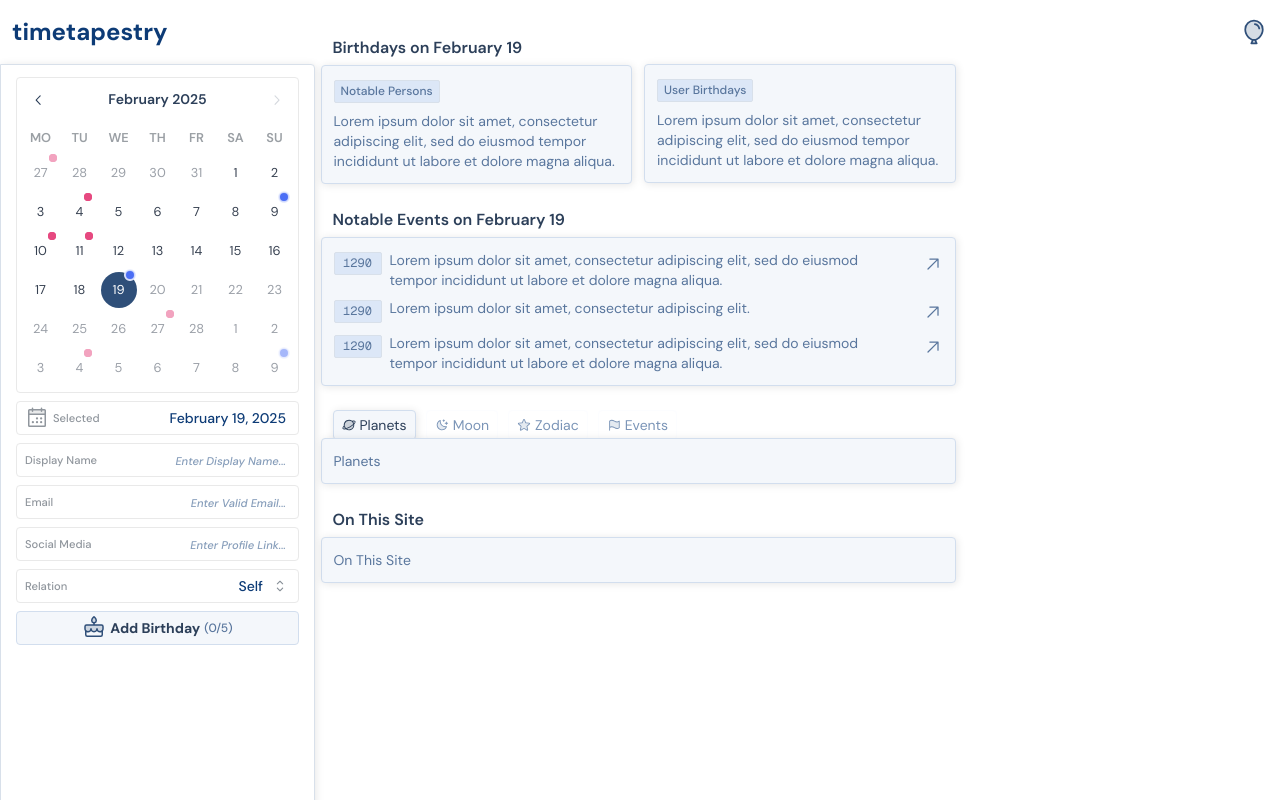
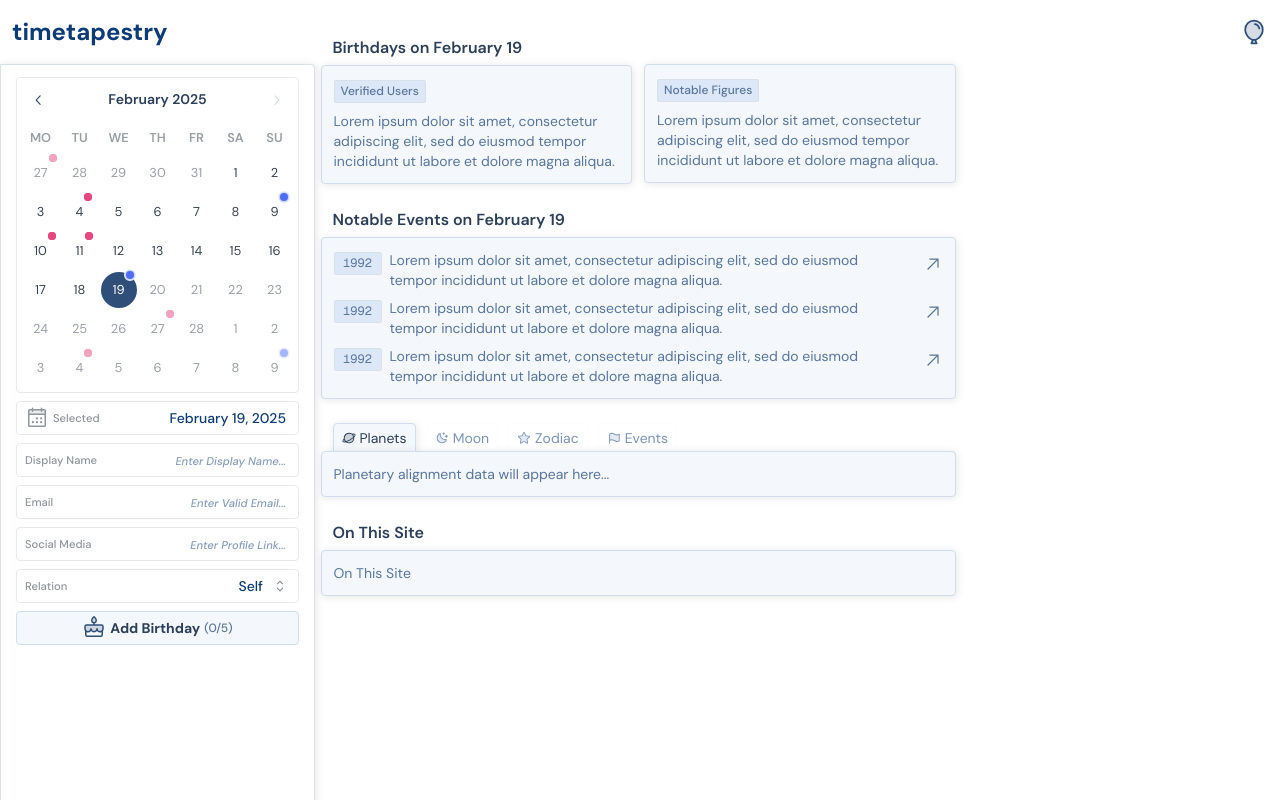
Before and after one commit to aniqatc/time-tapestry, a React (Vite) app: page / in a window 1280 px wide. Built offline with nearby package versions, Linux system fonts and the light colour scheme.

Commit message:
content: further break down main card components

```diff
--- a/src/components/Content/BirthdaysCard/BirthdaysCard.tsx
+++ b/src/components/Content/BirthdaysCard/BirthdaysCard.tsx
@@ -9,12 +9,12 @@ export default function BirthdaysCard(): JSX.Element {
   return (
     <>
       <PrimaryCard heading={`Birthdays on ${shortFormattedDate}`}>
-        <Label className="mb-2">Notable Persons</Label>
+        <Label className="mb-2">Verified Users</Label>
         Lorem ipsum dolor sit amet, consectetur adipiscing elit, sed do eiusmod tempor incididunt ut
         labore et dolore magna aliqua.
       </PrimaryCard>
       <PrimaryCard>
-        <Label className="mb-2">User Birthdays</Label>
+        <Label className="mb-2">Notable Figures</Label>
         Lorem ipsum dolor sit amet, consectetur adipiscing elit, sed do eiusmod tempor incididunt ut
         labore et dolore magna aliqua.
       </PrimaryCard>
--- /dev/null
+++ b/src/components/Content/NotableEventsCard/EventItem.tsx
@@ -0,0 +1,34 @@
+import { Label } from '@components/reusable';
+import { ArrowUpRight } from '@phosphor-icons/react';
+import React from 'react';
+
+interface EventItemProps {
+  source: string;
+  year: number;
+  children: React.ReactNode;
+}
+
+export default function EventItem({ ...props }: EventItemProps): JSX.Element {
+  const { source, year, children } = props;
+  return (
+    <li>
+      <a
+        href={source}
+        target="_blank"
+        rel="noreferrer noopener"
+        className="group hover:bg-primary-50/45 active:bg-primary-50/45 -mx-2 -my-1 flex items-start justify-between gap-2 rounded-xs px-2 py-1 *:transition-all *:duration-200"
+      >
+        <Label className="group-hover:text-primary-500 group-active:text-primary-500" number="true">
+          {year}
+        </Label>
+        <span className="group-hover:text-primary-700 group-active:text-primary-700 mr-auto">
+          {children}
+        </span>
+        <ArrowUpRight
+          size={20}
+          className="text-primary-30 group-active:text-primary-800 group-hover:text-primary-800 mt-1 ml-2 shrink-0 group-hover:rotate-45 group-active:rotate-45"
+        />
+      </a>
+    </li>
+  );
+}
--- a/src/components/Content/NotableEventsCard/NotableEventsCard.tsx
+++ b/src/components/Content/NotableEventsCard/NotableEventsCard.tsx
@@ -1,6 +1,6 @@
-import { PrimaryCard, Label } from '@components/reusable';
+import { PrimaryCard } from '@components/reusable';
 import { useDateStore } from '@contexts';
-import { ArrowUpRight } from '@phosphor-icons/react';
+import EventItem from './EventItem';
 
 export default function NotableEventsCard(): JSX.Element {
   const shortFormattedDate = useDateStore(
@@ -10,68 +10,18 @@ export default function NotableEventsCard(): JSX.Element {
   return (
     <PrimaryCard heading={`Notable Events on ${shortFormattedDate}`}>
       <ul className="flex flex-col gap-2">
-        <li>
-          <a
-            href="#"
-            className="group hover:bg-primary-50/45 active:bg-primary-50/45 -mx-2 -my-1 flex items-start justify-between gap-2 rounded-xs px-2 py-1 *:transition-all *:duration-200"
-          >
-            <Label
-              className="group-hover:text-primary-500 group-active:text-primary-500"
-              number="true"
-            >
-              1290
-            </Label>
-            <span className="group-hover:text-primary-700 group-active:text-primary-700 mr-auto">
-              Lorem ipsum dolor sit amet, consectetur adipiscing elit, sed do eiusmod tempor
-              incididunt ut labore et dolore magna aliqua.
-            </span>
-            <ArrowUpRight
-              size={20}
-              className="text-primary-30 group-active:text-primary-800 group-hover:text-primary-800 mt-1 ml-2 shrink-0 group-hover:rotate-45 group-active:rotate-45"
-            />
-          </a>
-        </li>
-        <li>
-          <a
-            href="#"
-            className="group hover:bg-primary-50/45 active:bg-primary-50/45 -mx-2 -my-1 flex items-start justify-between gap-2 rounded-xs px-2 py-1 *:transition-all *:duration-200"
-          >
-            <Label
-              className="group-hover:text-primary-500 group-active:text-primary-500"
-              number="true"
-            >
-              1290
-            </Label>
-            <span className="group-hover:text-primary-700 group-active:text-primary-700 mr-auto">
-              Lorem ipsum dolor sit amet, consectetur adipiscing elit.
-            </span>
-            <ArrowUpRight
-              size={20}
-              className="text-primary-30 group-active:text-primary-800 group-hover:text-primary-800 mt-1 ml-2 shrink-0 group-hover:rotate-45 group-active:rotate-45"
-            />
-          </a>
-        </li>
-        <li>
-          <a
-            href="#"
-            className="group hover:bg-primary-50/45 active:bg-primary-50/45 -mx-2 -my-1 flex items-start justify-between gap-2 rounded-xs px-2 py-1 *:transition-all *:duration-200"
-          >
-            <Label
-              className="group-hover:text-primary-500 group-active:text-primary-500"
-              number="true"
-            >
-              1290
-            </Label>
-            <span className="group-hover:text-primary-700 group-active:text-primary-700 mr-auto">
-              Lorem ipsum dolor sit amet, consectetur adipiscing elit, sed do eiusmod tempor
-              incididunt ut labore et dolore magna aliqua.
-            </span>
-            <ArrowUpRight
-              size={20}
-              className="text-primary-30 group-active:text-primary-800 group-hover:text-primary-800 mt-1 ml-2 shrink-0 group-hover:rotate-45 group-active:rotate-45"
-            />
-          </a>
-        </li>
+        <EventItem year={1992} source="#">
+          Lorem ipsum dolor sit amet, consectetur adipiscing elit, sed do eiusmod tempor incididunt
+          ut labore et dolore magna aliqua.
+        </EventItem>
+        <EventItem year={1992} source="#">
+          Lorem ipsum dolor sit amet, consectetur adipiscing elit, sed do eiusmod tempor incididunt
+          ut labore et dolore magna aliqua.
+        </EventItem>
+        <EventItem year={1992} source="#">
+          Lorem ipsum dolor sit amet, consectetur adipiscing elit, sed do eiusmod tempor incididunt
+          ut labore et dolore magna aliqua.
+        </EventItem>
       </ul>
     </PrimaryCard>
   );
--- /dev/null
+++ b/src/components/Content/TabbedAstrologyCard/TabButton.tsx
@@ -0,0 +1,36 @@
+import React from 'react';
+import { motion } from 'framer-motion';
+
+interface TabButtonProps {
+  Icon: React.ElementType;
+  isActive: boolean;
+  index: number;
+  children: React.ReactNode;
+  setActive: (index: number) => void;
+}
+
+export default function TabButton({ ...props }: TabButtonProps): JSX.Element {
+  const { Icon, index, children, isActive, setActive } = props;
+
+  return (
+    <motion.button
+      initial={{ opacity: 0, y: 30 }}
+      animate={{
+        opacity: 1,
+        y: 0,
+        transition: { duration: 0.3, delay: 0.2, ease: 'easeIn' },
+      }}
+      onClick={() => setActive(index)}
+      className={`hover:text-primary-800 mr-0.5 flex cursor-pointer items-center gap-1 rounded-t-sm border px-2 py-1 transition-all ${
+        isActive
+          ? 'shadow-primary bg-primary-75 border-primary-100 text-primary-900'
+          : 'text-primary-400 border-primary-25'
+      }`}
+    >
+      <Icon size={14} weight="duotone" />
+      <span className={isActive ? 'block' : 'xs:hidden hidden min-[395px]:block min-[720px]:block'}>
+        {children}
+      </span>
+    </motion.button>
+  );
+}
--- a/src/components/Content/TabbedAstrologyCard/TabbedAstrologyCard.tsx
+++ b/src/components/Content/TabbedAstrologyCard/TabbedAstrologyCard.tsx
@@ -1,88 +1,34 @@
 import { useState } from 'react';
-import { motion } from 'framer-motion';
 import { PrimaryCard } from '@components/reusable';
 import { Planet, MoonStars, Star, Flag } from '@phosphor-icons/react';
+import TabButton from './TabButton';
 
 export default function TabbedAstrologyCard(): JSX.Element {
   const [active, setActive] = useState<number>(0);
 
+  const tabs = [
+    { label: 'Planets', Icon: Planet, content: 'Planetary alignment data will appear here...' },
+    { label: 'Moon', Icon: MoonStars, content: 'Moon phase data will appear here...' },
+    { label: 'Zodiac', Icon: Star, content: 'Zodiac/horoscope info will appear here...' },
+    { label: 'Events', Icon: Flag, content: 'Astrological events will appear here...' },
+  ];
+
   return (
     <>
       <div className="absolute top-2 flex gap-0 text-sm md:pl-3 lg:gap-2">
-        <motion.button
-          initial={{ opacity: 0, y: 30 }}
-          animate={{
-            opacity: 1,
-            y: 0,
-            transition: { duration: 0.3, delay: 0.2, ease: 'easeIn' },
-          }}
-          onClick={() => setActive(0)}
-          className={`${active === 0 ? 'shadow-primary bg-primary-75 border-primary-100 text-primary-900' : 'text-primary-400 border-primary-25'} hover:text-primary-800 mr-0.5 flex cursor-pointer items-center gap-1 rounded-sm border px-2 py-1 transition-all`}
-        >
-          <Planet size={14} weight="duotone" />
-          <span
-            className={`${active === 0 ? 'block' : 'xs:hidden hidden min-[395px]:block min-[720px]:block'}`}
+        {tabs.map((tab, index) => (
+          <TabButton
+            index={index}
+            isActive={active === index}
+            setActive={setActive}
+            Icon={tab.Icon}
           >
-            Planets
-          </span>
-        </motion.button>
-        <motion.button
-          initial={{ opacity: 0, y: 30 }}
-          animate={{
-            opacity: 1,
-            y: 0,
-            transition: { duration: 0.3, delay: 0.3, ease: 'easeIn' },
-          }}
-          onClick={() => setActive(1)}
-          className={`${active === 1 ? 'shadow-primary bg-primary-75 border-primary-100 text-primary-900' : 'text-primary-400 border-primary-25'} hover:text-primary-800 mr-0.5 flex cursor-pointer items-center gap-1 rounded-sm border px-2 py-1 transition-all`}
-        >
-          <MoonStars size={14} weight="duotone" />
-          <span
-            className={`${active === 1 ? 'block' : 'xs:hidden hidden min-[395px]:block min-[720px]:block'}`}
-          >
-            Moon
-          </span>
-        </motion.button>
-        <motion.button
-          initial={{ opacity: 0, y: 30 }}
-          animate={{
-            opacity: 1,
-            y: 0,
-            transition: { duration: 0.3, delay: 0.4, ease: 'easeIn' },
-          }}
-          onClick={() => setActive(2)}
-          className={`${active === 2 ? 'shadow-primary bg-primary-75 border-primary-100 text-primary-900' : 'text-primary-400 border-primary-25'} hover:text-primary-800 mr-0.5 flex cursor-pointer items-center gap-1 rounded-sm border px-2 py-1 transition-all`}
-        >
-          <Star size={14} weight="duotone" />
-          <span
-            className={`${active === 2 ? 'block' : 'xs:hidden hidden min-[395px]:block min-[720px]:block'}`}
-          >
-            Zodiac
-          </span>
-        </motion.button>
-        <motion.button
-          initial={{ opacity: 0, y: 30 }}
-          animate={{
-            opacity: 1,
-            y: 0,
-            transition: { duration: 0.3, delay: 0.5, ease: 'easeIn' },
-          }}
-          onClick={() => setActive(3)}
-          className={`${active === 3 ? 'shadow-primary bg-primary-75 border-primary-100 text-primary-900' : 'text-primary-400 border-primary-25'} hover:text-primary-800 mr-0.5 flex cursor-pointer items-center gap-1 rounded-sm border px-2 py-1 transition-all`}
-        >
-          <Flag size={14} weight="duotone" />
-          <span
-            className={`${active === 3 ? 'block' : 'xs:hidden hidden min-[395px]:block min-[720px]:block'}`}
-          >
-            Events
-          </span>
-        </motion.button>
+            {tab.label}
+          </TabButton>
+        ))}
       </div>
       <div className="relative top-9 z-10 lg:top-0">
-        {active === 0 && <PrimaryCard>Planets</PrimaryCard>}
-        {active === 1 && <PrimaryCard>Moon</PrimaryCard>}
-        {active === 2 && <PrimaryCard>Zodiac</PrimaryCard>}
-        {active === 3 && <PrimaryCard>Events</PrimaryCard>}
+        {tabs.map((tab, index) => active === index && <PrimaryCard>{tab.content}</PrimaryCard>)}
       </div>
     </>
   );
```
